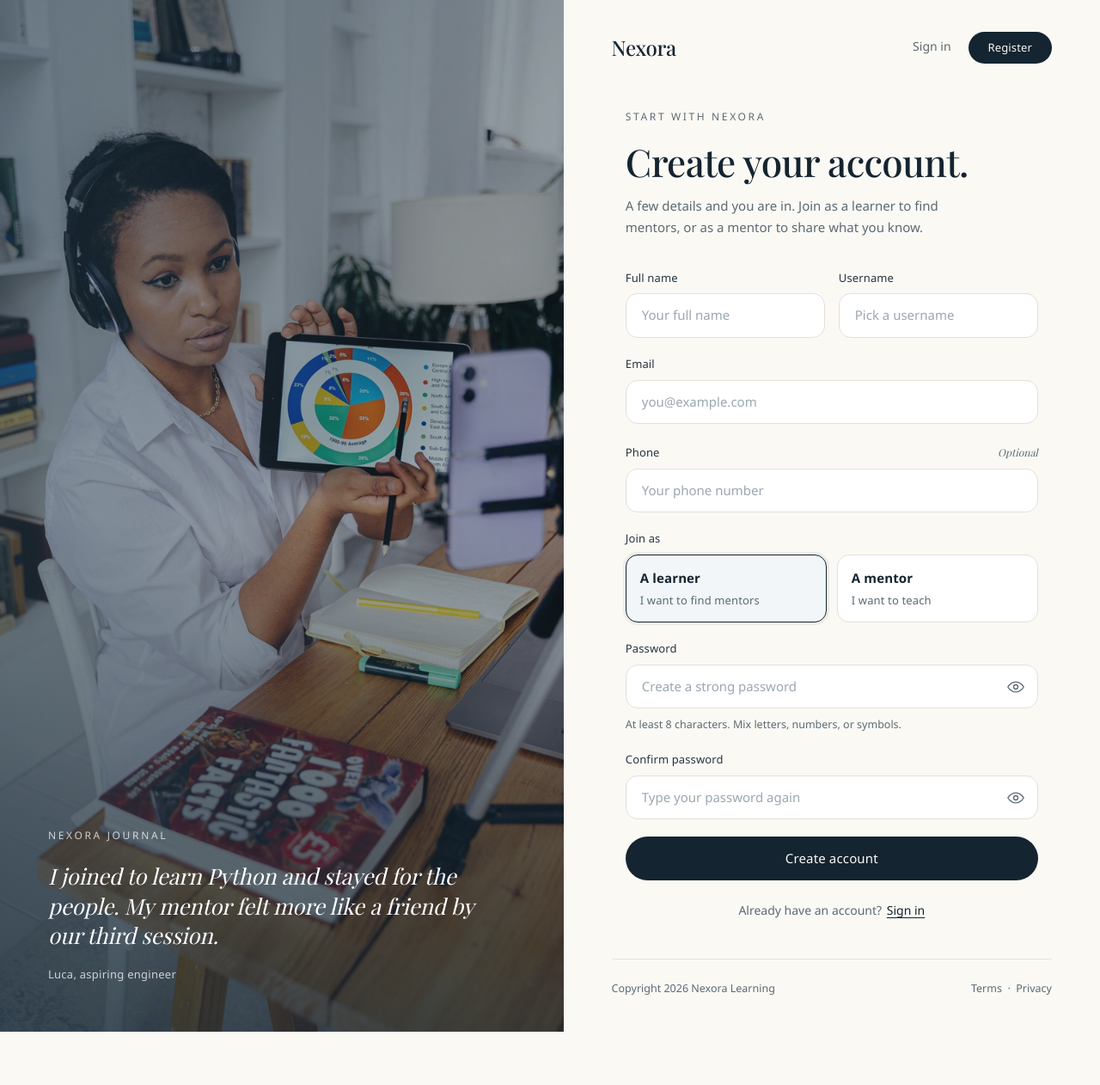
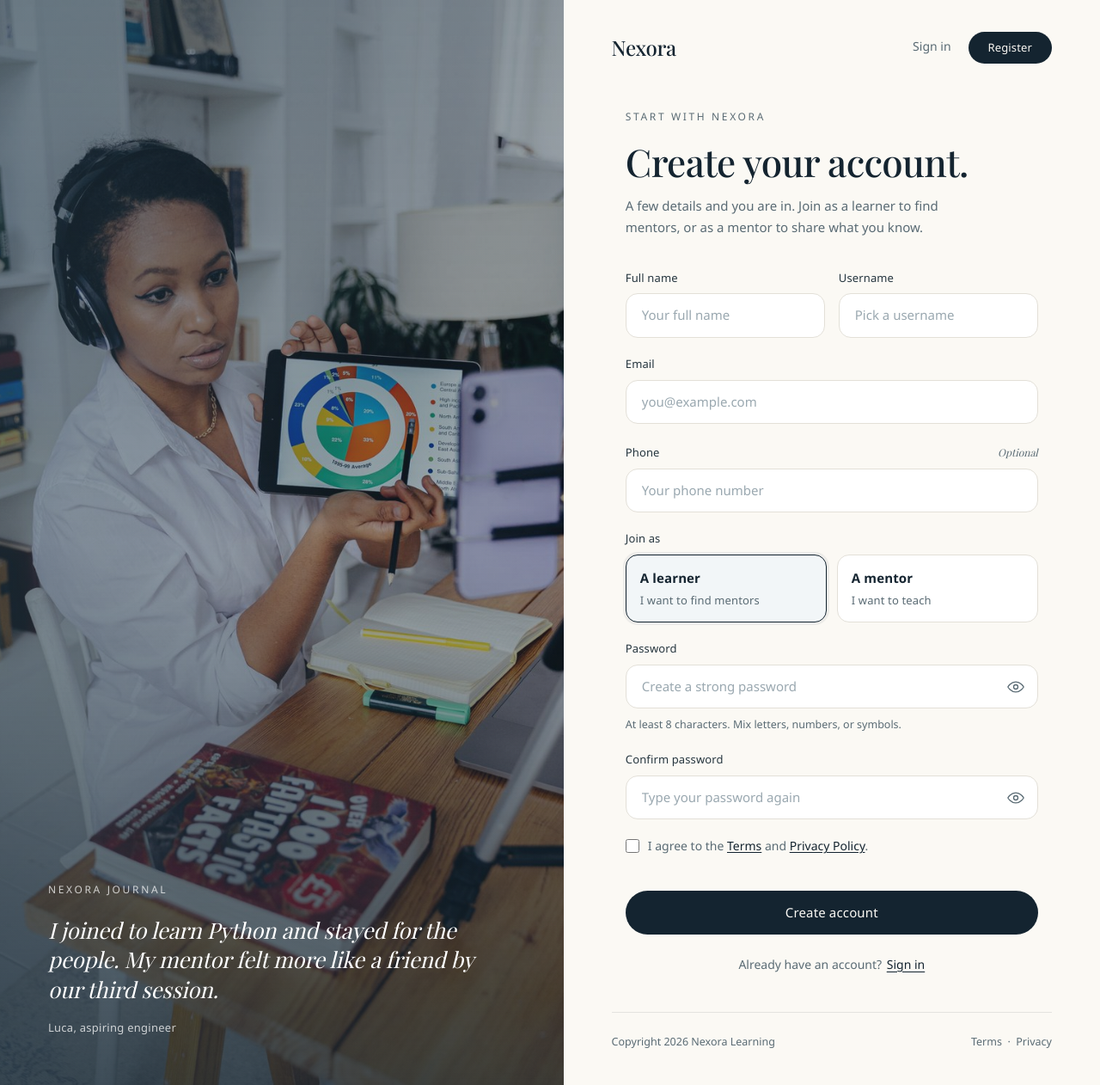
Before and after one commit to ANishKatwal08/Nexora, a Flask app: page /register in a window 1280 px wide. Shown: the whole page at 86% size. Before the commit the page ends 1200 px from the top, so only its background shows below. Run offline with Flask 3, Linux system fonts and the light colour scheme; some web fonts are replaced.

Commit message:
Added terms agreement checkbox to registration

```diff
--- a/app/static/css/auth.css
+++ b/app/static/css/auth.css
@@ -677,3 +677,26 @@ ul { list-style: none; }
 .role-option input:focus-visible + .role-card {
     border-color: var(--focus);
 }
+
+.terms-check {
+    display: flex;
+    align-items: flex-start;
+    gap: 10px;
+    margin-bottom: 20px;
+    font-size: 14px;
+    color: var(--muted, #5a6b74);
+    cursor: pointer;
+}
+.terms-check input {
+    margin-top: 3px;
+    width: 16px;
+    height: 16px;
+    accent-color: var(--ink, #142430);
+    flex-shrink: 0;
+    cursor: pointer;
+}
+.terms-check a {
+    color: var(--ink, #142430);
+    text-decoration: underline;
+    text-underline-offset: 2px;
+}
--- a/app/templates/auth/register.html
+++ b/app/templates/auth/register.html
@@ -113,8 +113,13 @@
                             </button>
                         </div>
                     </div>
+                    <label class="terms-check">
+                        <input type="checkbox" name="agree_terms" required>
+                        <span>I agree to the <a href="{{ url_for('pages.terms') }}" target="_blank">Terms</a> and <a href="{{ url_for('pages.privacy') }}" target="_blank">Privacy Policy</a>.</span>
+                    </label>
 
                     <button type="submit" class="btn btn-primary btn-block">Create account</button>
+
 
                     <p class="form-foot">
                         Already have an account?
```
